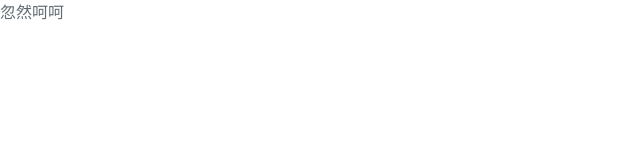
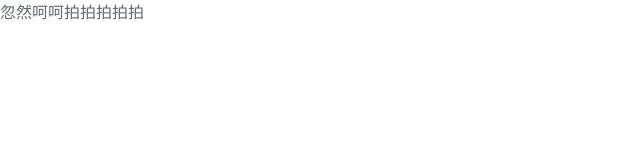
Before and after one commit to xianxuzhen/xianxuzhen.github.io, a plain HTML site: page index.html in a window 1280 px wide. Shown: the whole page, without its empty margins (0-640 px from the left). Drawn offline with nearby package versions, Linux system fonts and the light colour scheme.

Commit message:
Update index.html

```diff
--- a/index.html
+++ b/index.html
@@ -10,6 +10,6 @@
     <link rel="stylesheet" type="text/css" href="stylesheets/github-light.css" media="screen">
   </head>
   <body>
-    忽然呵呵
+    忽然呵呵拍拍拍拍拍
   </body>
 </html>
```
